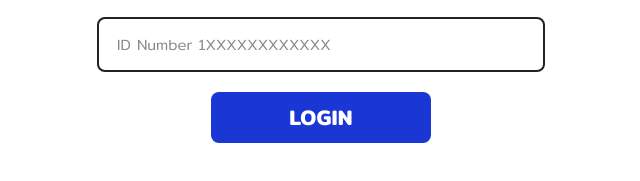
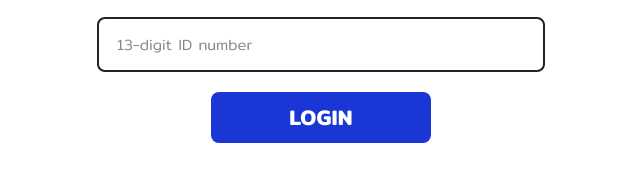
Before and after one commit to Pithayakorn-Tam/CS261_Project_Group08, a plain HTML site: page frontend/html/Login.html in a window 1280 px wide. Shown: the part 443-624 px from the top of the page, 319-959 px from the left. Drawn offline with Linux system fonts and the light colour scheme; a web font is replaced by a local one.

Commit message:
fix: change placeholder

```diff
--- a/frontend/html/Login.html
+++ b/frontend/html/Login.html
@@ -33,7 +33,7 @@
 
             <!-- ช่องกรอกเลขบัตรประชาชน -->
             <div class="input-group">
-                <input type="password" id="IdNum" required placeholder="ID Number 1XXXXXXXXXXXX">
+                <input type="password" id="IdNum" required placeholder="13-digit ID number">
             </div>
             <!-- ปุ่ม LOGIN -->
             <button type="submit" id="submitBtn" class="login-btn">
```
